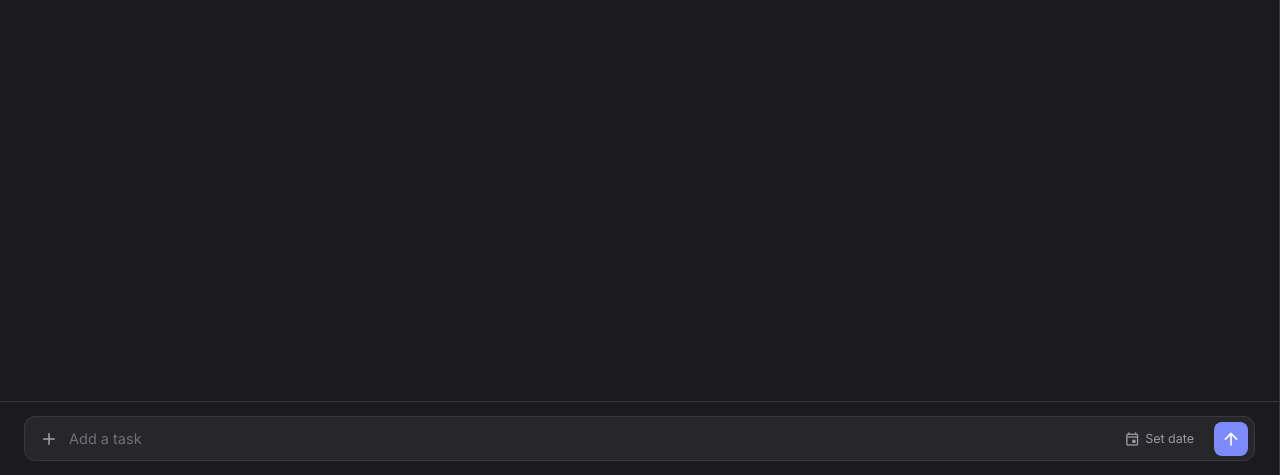
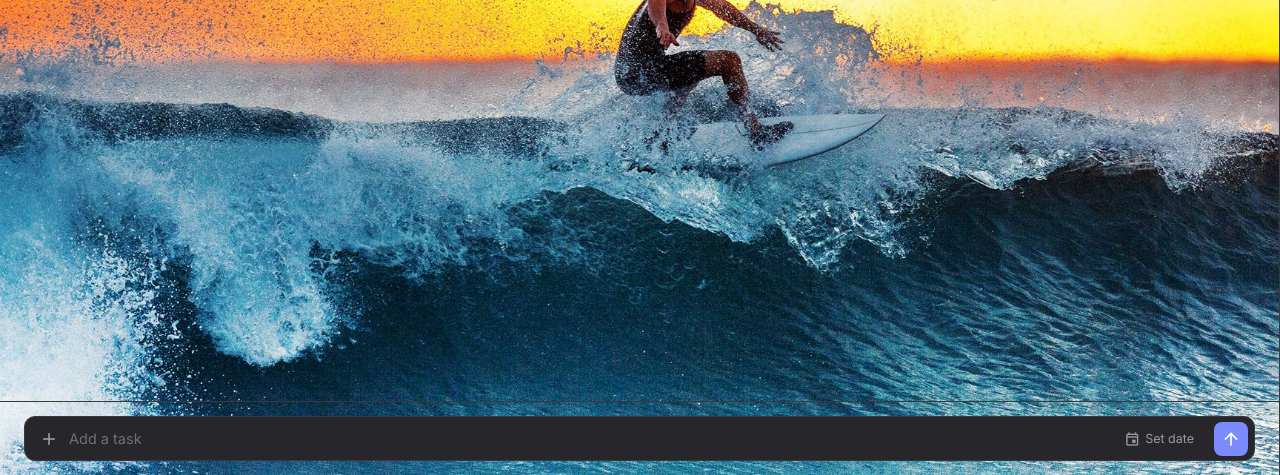
Before and after one commit to AdeevMardia2008/weekly-schedule, a plain HTML site: page todo.html in a window 1280 px wide. Shown: the part 325-800 px from the top of the page. Drawn offline with nearby package versions, Linux system fonts and the light colour scheme; no server answers.

Commit message:
Add wave sunset photo as background on Tasks page

```diff
--- a/todo.html
+++ b/todo.html
@@ -17,8 +17,9 @@
   * { margin: 0; padding: 0; box-sizing: border-box; }
   html, body { height: 100%; }
   body { font-family: 'Inter', -apple-system, BlinkMacSystemFont, sans-serif; background: var(--bg); color: var(--text); overflow: hidden; }
-  .app { display: flex; flex-direction: column; height: 100vh; }
-  .topbar { display: flex; align-items: center; gap: 14px; padding: 16px 24px; border-bottom: 1px solid var(--line); flex-shrink: 0; }
+  .bg-photo { position: fixed; inset: 0; z-index: 0; background-image: url('https://raw.githubusercontent.com/AdeevMardia2008/weekly-schedule/main/wave.jpg'); background-size: cover; background-position: center; }
+  .app { position: relative; z-index: 1; display: flex; flex-direction: column; height: 100vh; }
+  .topbar { display: flex; align-items: center; gap: 14px; padding: 16px 24px; border-bottom: 1px solid var(--line); flex-shrink: 0; background: var(--panel); }
   .topbar h1 { font-size: 20px; font-weight: 700; letter-spacing: -0.01em; }
   .topbar .count { color: var(--muted); font-size: 13px; font-weight: 500; }
   .spacer { flex: 1; }
@@ -140,6 +141,7 @@
 </style>
 </head>
 <body>
+<div class="bg-photo"></div>
 <div class="app">
   <div class="topbar">
     <h1>Tasks</h1>
```
